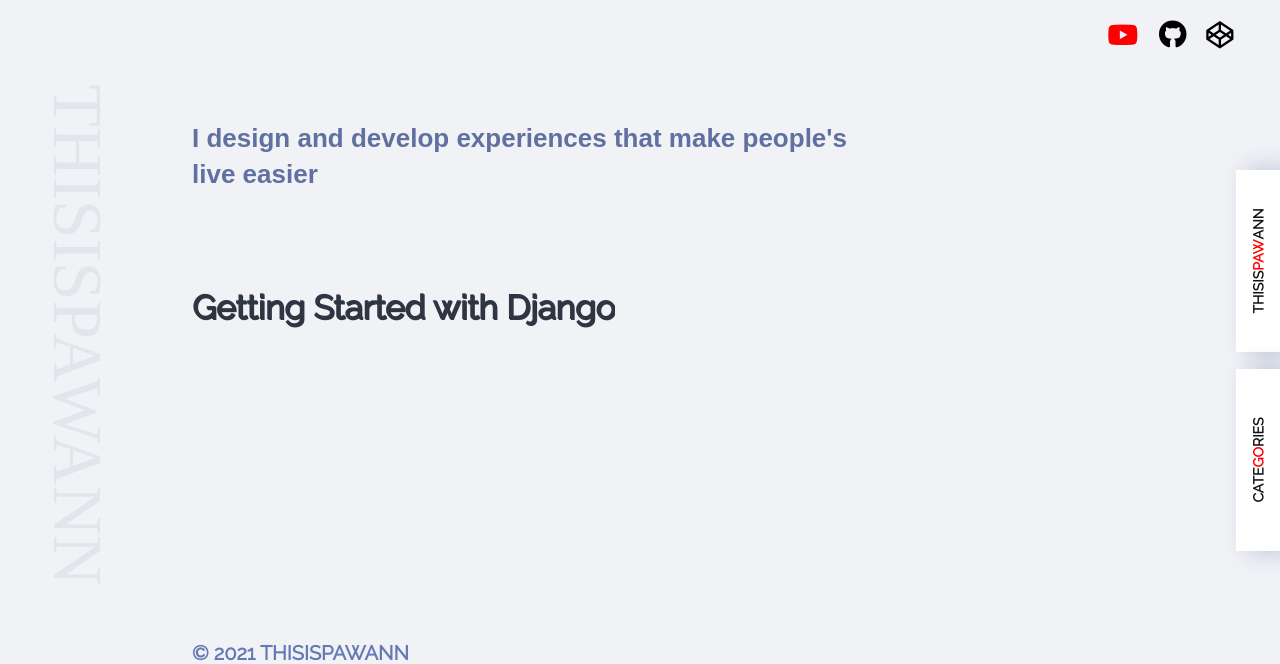
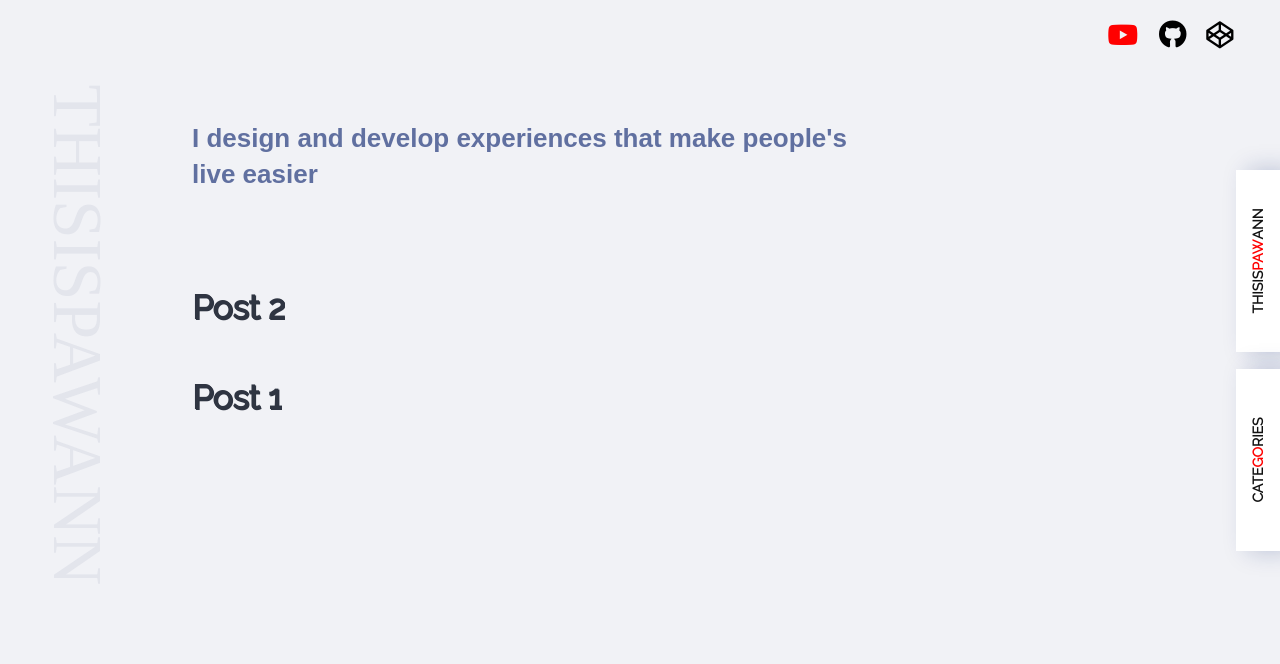
Before and after one commit to thisispawann/mysite, a Django app: page / in a window 1280 px wide. Shown: the top 664 px of the page. Run offline with Django 3.2, Linux system fonts and the light colour scheme; data comes from the database, SQL or seed files in the repository.

Commit message:
rendering post title to blog page

```diff
--- a/posts/views.py
+++ b/posts/views.py
@@ -1,10 +1,13 @@
 from django.shortcuts import render
+from .models import Post
 
 # Create your views here.
 
 #Blog
 def Blog(request):
-    return render(request, 'blog.html')
+
+    all_posts = Post.objects.all() #collected all data from post model
+    return render(request, 'blog.html', {'posts': all_posts})
 
 #Front end assets
 def FrontEnd(request):
--- a/templates/blog.html
+++ b/templates/blog.html
@@ -4,13 +4,15 @@
   <h1 class="menu__item-h1">
     I design and develop experiences that make people's live easier
   </h1>
+  {% for post in posts %}
   <a href="#0" target="_blank" class="menu__item">
     <span class="menu__item-text"
       ><span class="menu__item-textinner" style="transform: translate(0px, 0px)"
-        ><span>Getting Started with Django</span></span
+        ><span>{{post.title}}</span></span
       ></span
     >
   </a>
+  {% endfor %}
 </nav>
 
 {% endblock%}
```
